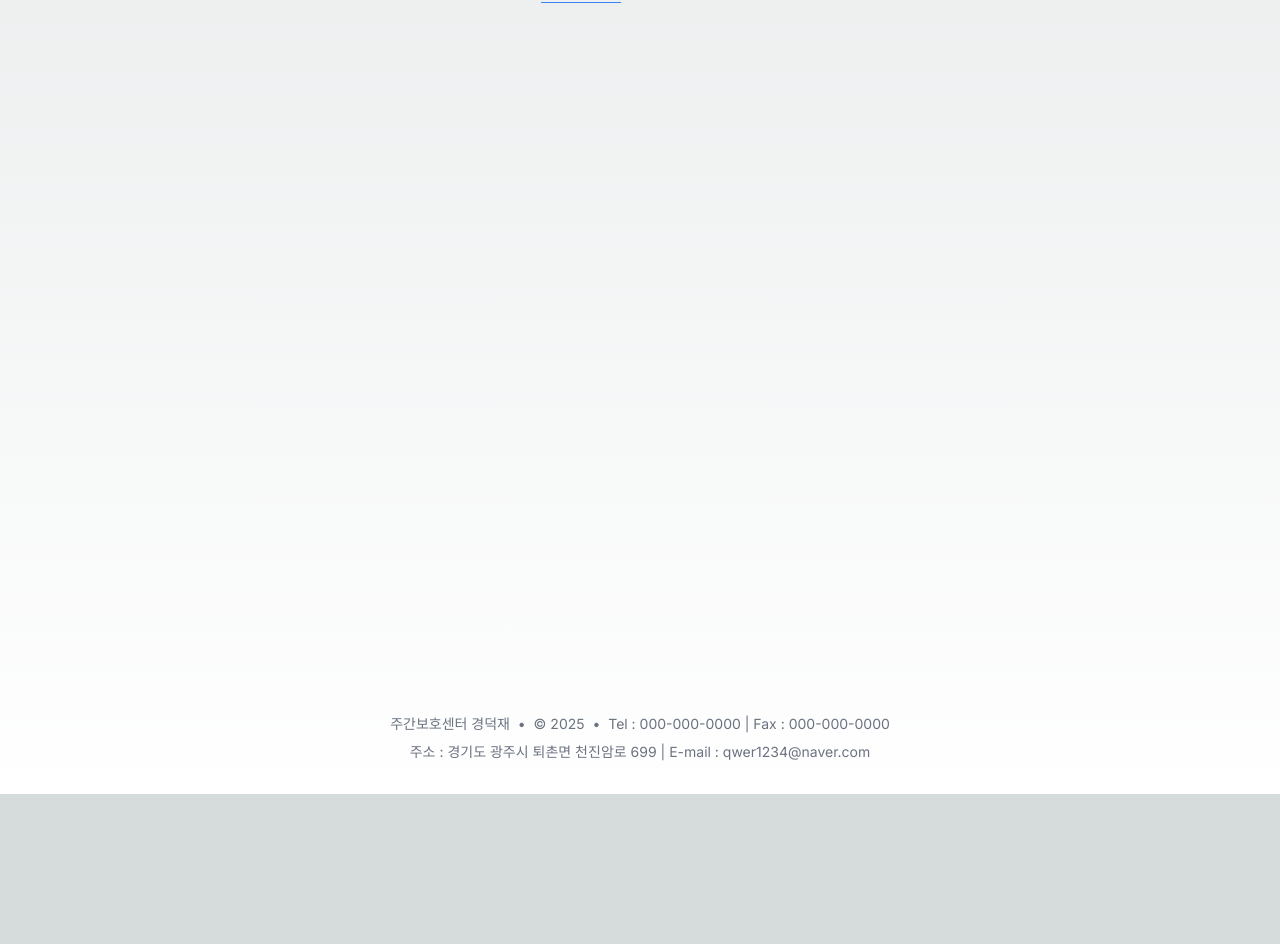
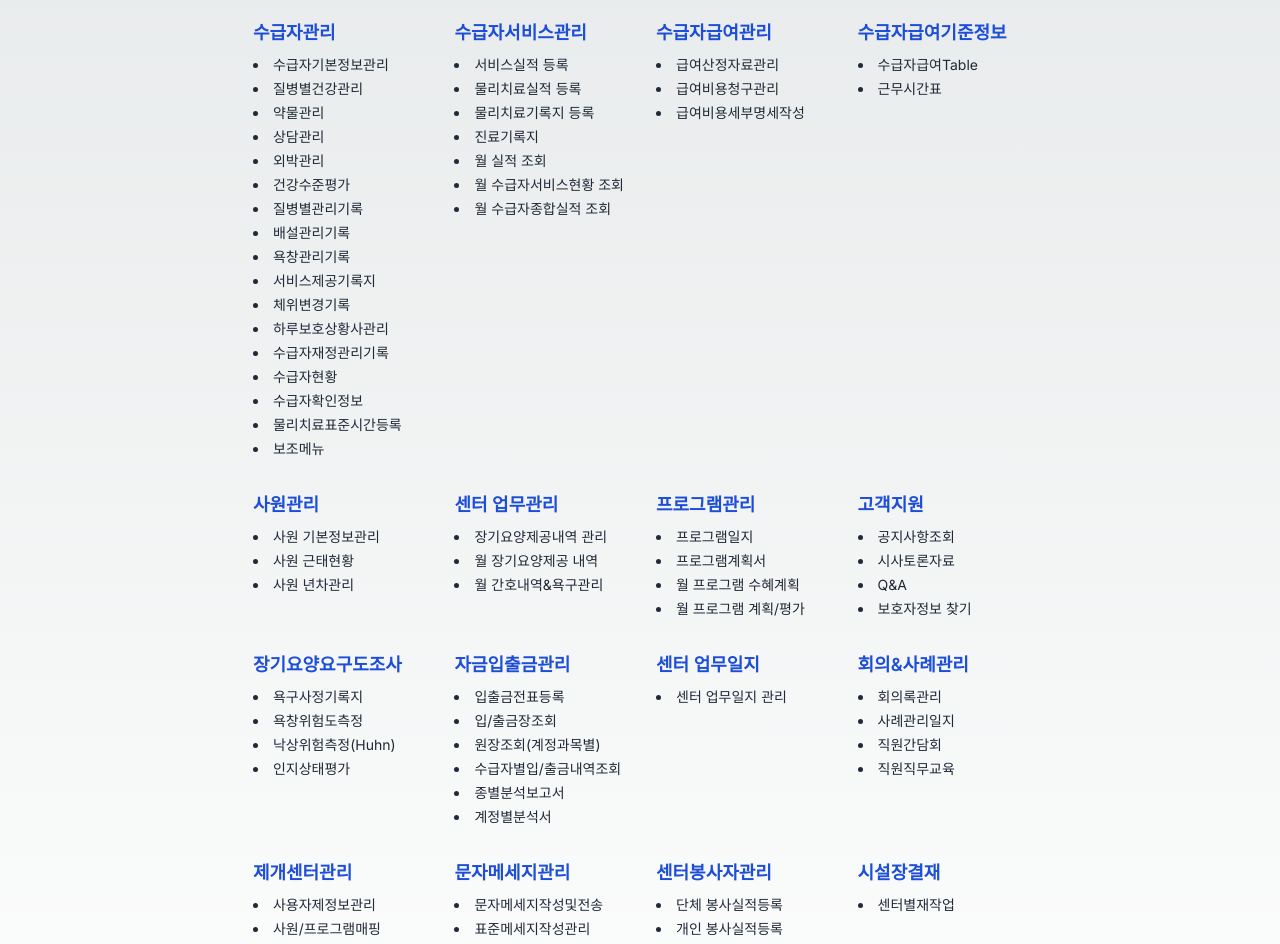
Before and after one commit to HealthyPeoples/health-care-program-public, a Next.js app: page /nursingHome in a window 1280 px wide. Shown: the part 1078-2022 px from the top of the page. Before the commit the page ends 1872 px from the top, so only its background shows below. Built offline with nearby package versions, Linux system fonts and the light colour scheme; no server answers.

Commit message:
✨ [Feat] 요양원 메뉴 화면 생성

```diff
--- a/src/component/nursing-home/NursingHome.tsx
+++ b/src/component/nursing-home/NursingHome.tsx
@@ -1,6 +1,7 @@
 import { MainContainer } from '../../containers'
 import { HeaderImg } from '../common'
 import Image from 'next/image'
+import NursingHomeMenu from '../nursing-home/organisms/NursingHomeMenu';
 
 export const NursingHome = () => {
   return (
@@ -8,14 +9,13 @@ export const NursingHome = () => {
       <HeaderImg>요양원</HeaderImg>
       <MainContainer>
         <div className="container px-4 py-8 mx-auto space-y-8">
-          <div className="container px-4 py-8 mx-auto">
-            <h1 className="mb-4 text-4xl font-bold">요양원페이지</h1>
-            <hr className="w-20 mb-8 border-blue-500" />
+          <h1 className="mb-4 text-4xl font-bold">요양원페이지</h1>
+          <hr className="w-20 mb-8 border-blue-500" />
 
-          </div>
-
+          {/* 요양원 메뉴 컴포넌트 */}
+          <NursingHomeMenu />
         </div>
       </MainContainer>
     </>
-  )
-}
+  );
+};
--- /dev/null
+++ b/src/component/nursing-home/organisms/NursingHomeMenu.tsx
@@ -0,0 +1,133 @@
+import Link from 'next/link';
+
+export default function NursingHomeMenu() {
+  const sections = {
+    '수급자관리': [
+      '수급자기본정보관리',
+      '질병별건강관리',
+      '약물관리',
+      '상담관리',
+      '외박관리',
+      '건강수준평가',
+      '질병별관리기록',
+      '배설관리기록',
+      '욕창관리기록',
+      '서비스제공기록지',
+      '체위변경기록',
+      '하루보호상황사관리',
+      '수급자재정관리기록',
+      '수급자현황',
+      '수급자확인정보',
+      '물리치료표준시간등록',
+      '보조메뉴',
+    ],
+    '수급자서비스관리': [
+      '서비스실적 등록',
+      '물리치료실적 등록',
+      '물리치료기록지 등록',
+      '진료기록지',
+      '월 실적 조회',
+      '월 수급자서비스현황 조회',
+      '월 수급자종합실적 조회',
+    ],
+    '수급자급여관리': [
+      '급여산정자료관리',
+      '급여비용청구관리',
+      '급여비용세부명세작성',
+    ],
+    '수급자급여기준정보': [
+      '수급자급여Table',
+      '근무시간표',
+    ],
+    '사원관리': [
+      '사원 기본정보관리',
+      '사원 근태현황',
+      '사원 년차관리',
+    ],
+    '센터 업무관리': [
+      '장기요양제공내역 관리',
+      '월 장기요양제공 내역',
+      '월 간호내역&욕구관리',
+    ],
+    '프로그램관리': [
+      '프로그램일지',
+      '프로그램계획서',
+      '월 프로그램 수혜계획',
+      '월 프로그램 계획/평가',
+    ],
+    '고객지원': [
+      '공지사항조회',
+      '시사토론자료',
+      'Q&A',
+      '보호자정보 찾기',
+    ],
+    '장기요양요구도조사': [
+      '욕구사정기록지',
+      '욕창위험도측정',
+      '낙상위험측정(Huhn)',
+      '인지상태평가',
+    ],
+    '자금입출금관리': [
+      '입출금전표등록',
+      '입/출금장조회',
+      '원장조회(계정과목별)',
+      '수급자별입/출금내역조회',
+      '종별분석보고서',
+      '계정별분석서',
+    ],
+    '센터 업무일지': [
+      '센터 업무일지 관리',
+    ],
+    '회의&사례관리': [
+      '회의록관리',
+      '사례관리일지',
+      '직원간담회',
+      '직원직무교육',
+    ],
+    '제개센터관리': [
+      '사용자제정보관리',
+      '사원/프로그램매핑',
+      '사원/수급자 매핑',
+      '공지사항 등록',
+      '시사토론자료 등록',
+      '홍보메체 샘플 등록',
+      '센터(직원)일과표 관리',
+    ],
+    '문자메세지관리': [
+      '문자메세지작성및전송',
+      '표준메세지작성관리',
+      '쿠폰등록요청이력조회',
+    ],
+    '센터봉사자관리': [
+      '단체 봉사실적등록',
+      '개인 봉사실적등록',
+    ],
+    '시설장결재': [
+      '센터별재작업',
+    ],
+  };
+
+  return (
+    <div className="grid grid-cols-1 sm:grid-cols-2 md:grid-cols-3 lg:grid-cols-4 gap-8">
+      {Object.entries(sections).map(([title, items]) => (
+        <div key={title}>
+          <h2 className="mb-2 text-lg font-semibold text-blue-700 dark:text-blue-400">
+            {title}
+          </h2>
+          <ul className="space-y-1 list-disc list-inside text-sm text-gray-800 dark:text-white">
+            {items.map((item) => (
+              <li key={item}>
+                <Link
+                  href="/"
+                  className="hover:underline hover:text-blue-500 dark:hover:text-blue-300"
+                >
+                  {item}
+                </Link>
+              </li>
+            ))}
+          </ul>
+        </div>
+      ))}
+    </div>
+  );
+}
```
Also changed, not shown: src/component/nursing-home/index.tsx (line endings or trailing spaces).
